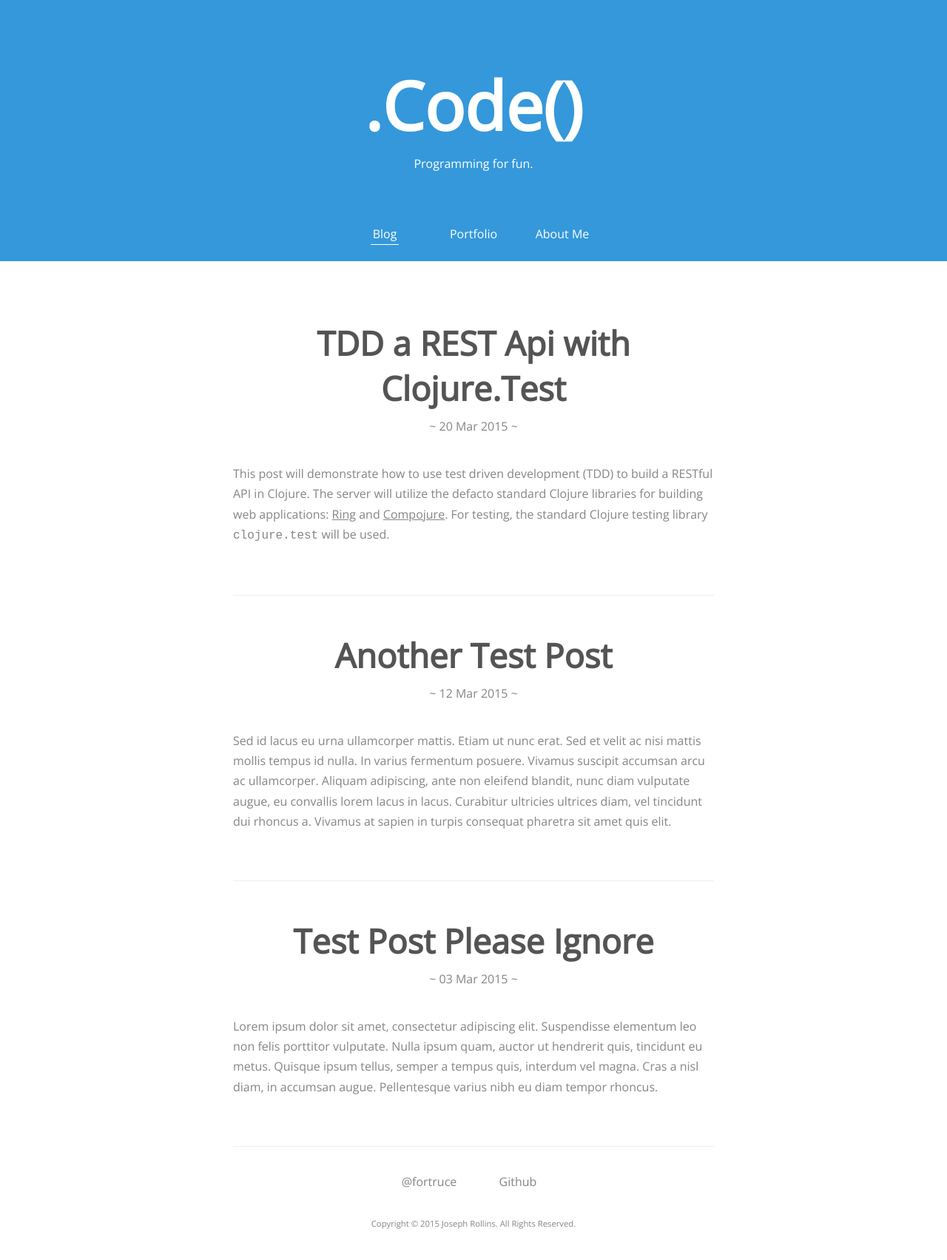
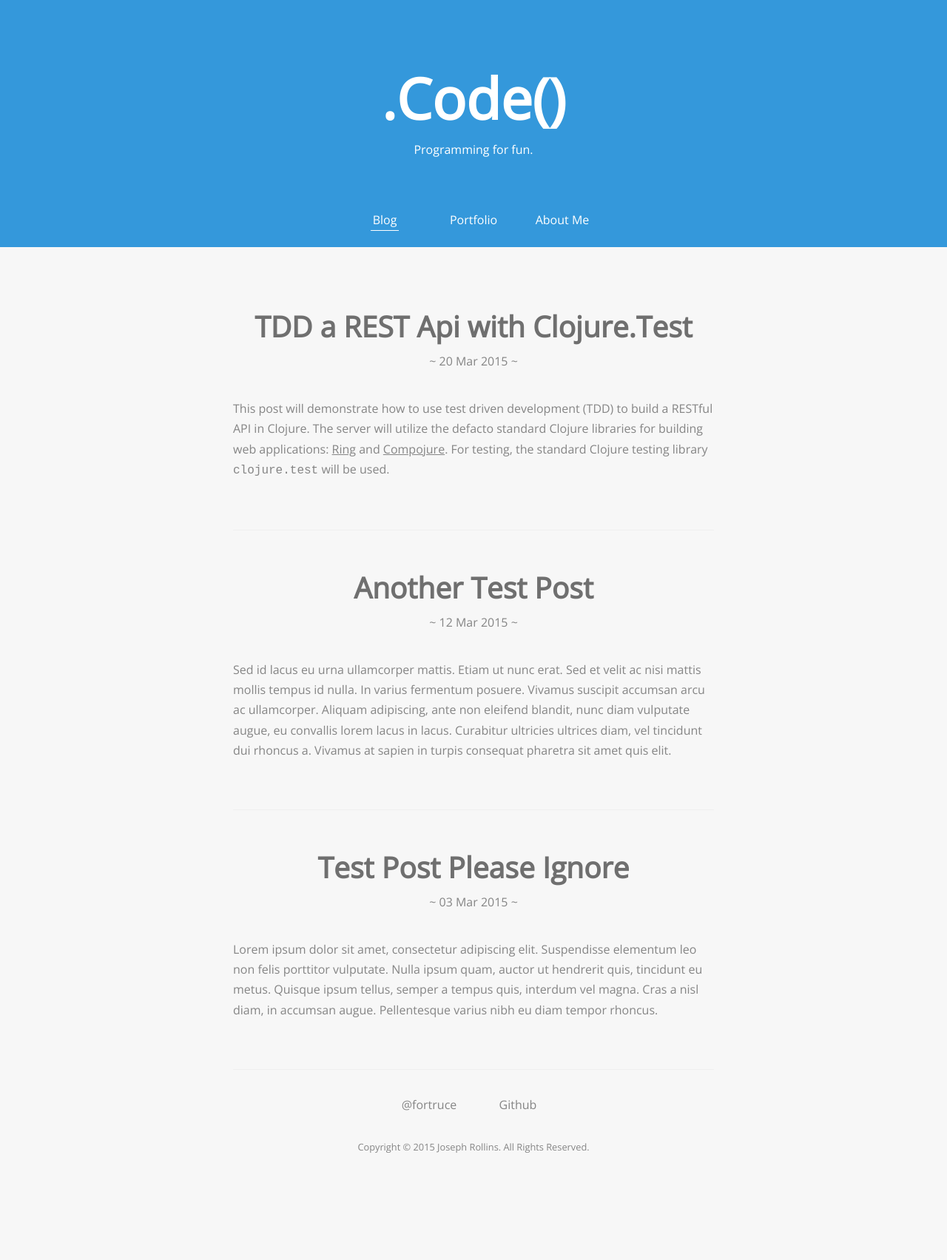
Before and after one commit to fortruce/fortruce.github.io, a Jekyll site: the page built from index.html, in a window 1280 px wide. Shown: the whole page at 74% size. Built offline with Jekyll 4.4.1, drawn with Linux system fonts in a browser that asks for light colours; the list of posts is cut into pages by our own code; after the commit the page ends 1602 px from its top, so only the background shows below that.

Commit message:
redo font sizing to 1.25 scale and dim header/bg colors

```diff
--- a/css/main.scss
+++ b/css/main.scss
@@ -5,10 +5,10 @@
 
 $font-stack: 'Open Sans', sans-serif;
 $font-primary: #858585;
-$font-header: #545454;
+$font-header: #6f6f6f;
 $hover-color: #6A7791;
 $header-background: #3498DB;
-$background: white;
+$background: #f7f7f7;
 $header-text: white;
 $header-hover: #C9D2ED;
 $rule-color: #efefef;
@@ -28,9 +28,10 @@ html {
     background: $background;
 }
 
-h1 { font-size: 2.827em; }
-h2 { font-size: 1.999em; }
-h3 { font-size: 1.414em; }
+h1 { font-size: 2.441em; }
+h2 { font-size: 1.953em; }
+h3 { font-size: 1.563em; }
+h4 { font-size: 1.25em; }
 
 p { line-height: 1.7em; }
 
@@ -93,7 +94,7 @@ section {
     color: $header-text;
 
     .header__title {
-        font-size: 5.653em;
+        font-size: 4.768em;
         color: inherit;
     }
     .header__tagline { margin-top: 5px; }
@@ -151,5 +152,5 @@ article {
     .footer__social {
         padding: 20px 0;
     }
-    .footer__copy { font-size: 0.707em; }
+    .footer__copy { font-size: 0.8em; }
  }
```
